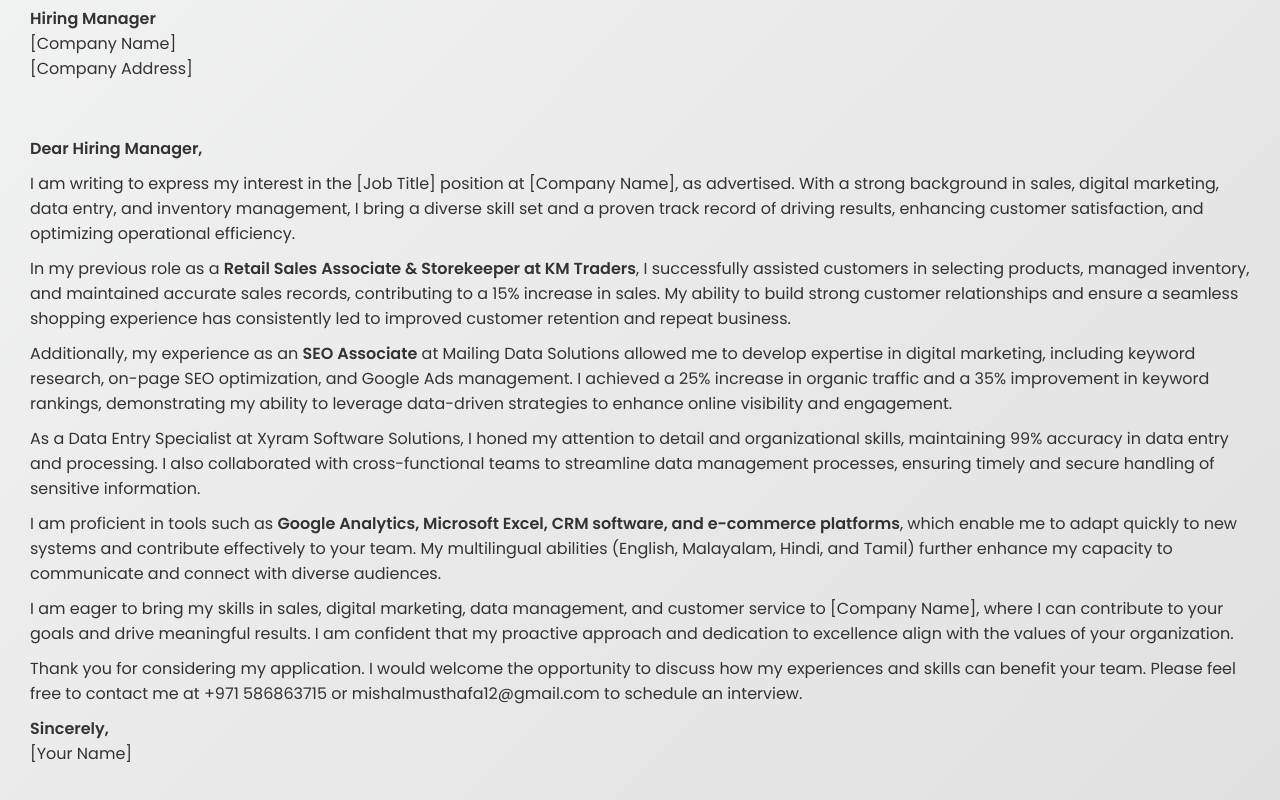
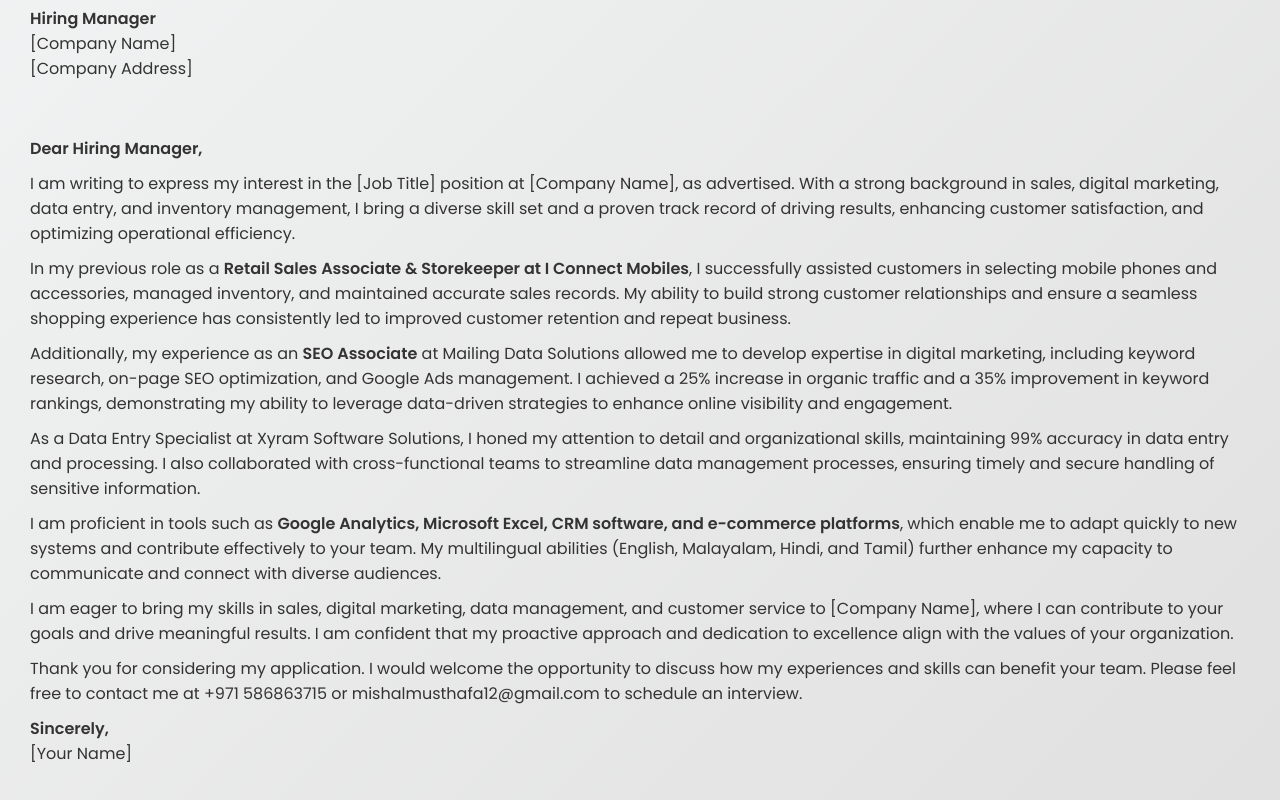
Before and after one commit to mishalmusthafa/cover_letter_editor, a plain HTML site: page commonJob.html in a window 1280 px wide. Shown: the part 927-1727 px from the top of the page. Drawn offline with Linux system fonts and the light colour scheme.

Commit message:
Removed KM traders experiance

```diff
--- a/commonJob.html
+++ b/commonJob.html
@@ -87,7 +87,7 @@
                     and optimizing operational efficiency.
                 </p>
                 <p>
-                  In my previous role as a <strong>Retail Sales Associate & Storekeeper at KM Traders</strong>, I successfully assisted customers in selecting products, managed inventory, and maintained accurate sales records, contributing to a 15% increase in sales. My ability to build strong customer relationships and ensure a seamless shopping experience has consistently led to improved customer retention and repeat business.
+                  In my previous role as a <strong>Retail Sales Associate & Storekeeper at I Connect Mobiles</strong>, I successfully assisted customers in selecting mobile phones and accessories, managed inventory, and maintained accurate sales records. My ability to build strong customer relationships and ensure a seamless shopping experience has consistently led to improved customer retention and repeat business.
                 </p>
                 <p>
                   Additionally, my experience as an <strong>SEO Associate</strong> at Mailing Data Solutions allowed me to develop expertise in digital marketing, including keyword research, on-page SEO optimization, and Google Ads management. I achieved a 25% increase in organic traffic and a 35% improvement in keyword rankings, demonstrating my ability to leverage data-driven strategies to enhance online visibility and engagement.
```
